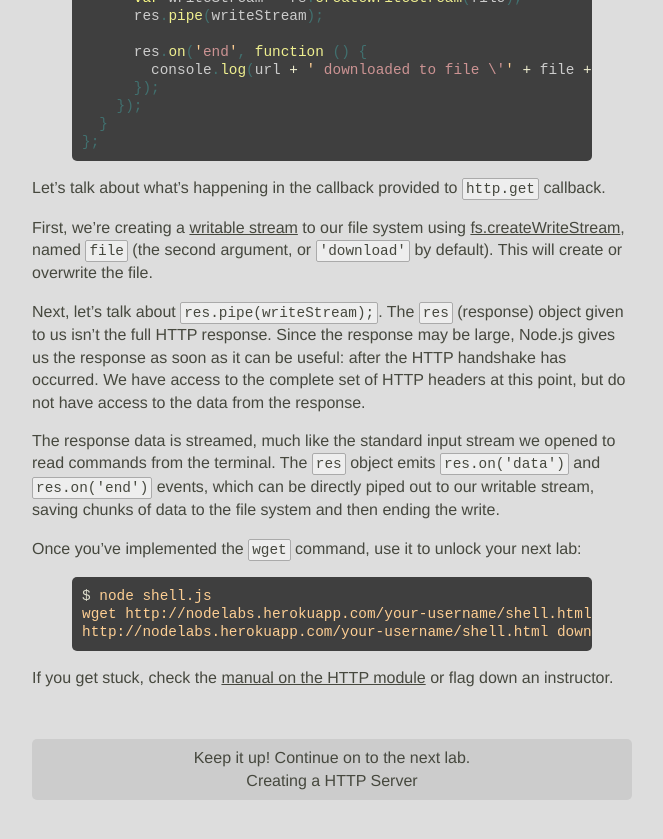
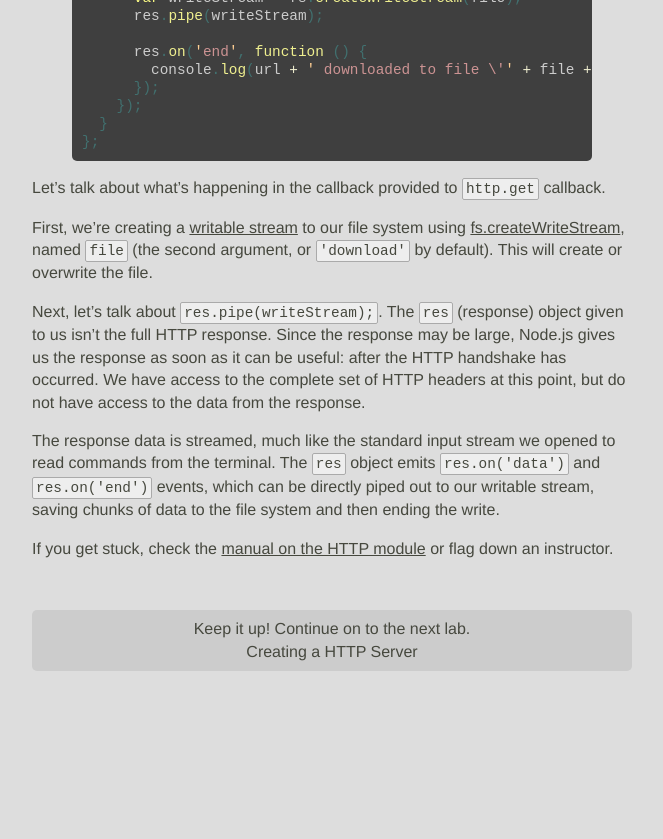
Before and after one commit to JavaScriptKC/workshop, a Jekyll site: the page built from _posts/2012-11-2-shell.md, in a window 1280 px wide and 900 px high, scrolled down 5437 px. Shown: the top 839 px of the window, without its empty margins (308-971 px from the left). Built offline with Jekyll 4.4.1, drawn with Linux system fonts in a browser that asks for light colours; nearby versions of some CDN libraries; some web fonts are replaced; comment, search, counter and statistics services are not loaded; after the commit the page ends 6208 px from its top, so only the background shows below that.

Commit message:
Removed unlocking stuff

```diff
--- a/_posts/2012-11-2-shell.md
+++ b/_posts/2012-11-2-shell.md
@@ -259,12 +259,4 @@ Next, let's talk about `res.pipe(writeStream);`. The `res` (response) object giv
 
 The response data is streamed, much like the standard input stream we opened to read commands from the terminal. The `res` object emits `res.on('data')` and `res.on('end')` events, which can be directly piped out to our writable stream, saving chunks of data to the file system and then ending the write.
 
-Once you've implemented the `wget` command, use it to unlock your next lab:
-
-{% highlight bash %}
-$ node shell.js
-wget http://nodelabs.herokuapp.com/your-username/shell.html
-http://nodelabs.herokuapp.com/your-username/shell.html downloaded to 'download'
-{% endhighlight %}
-
 If you get stuck, check the [manual on the HTTP module](http://nodejs.org/api/http.html) or flag down an instructor.
```
